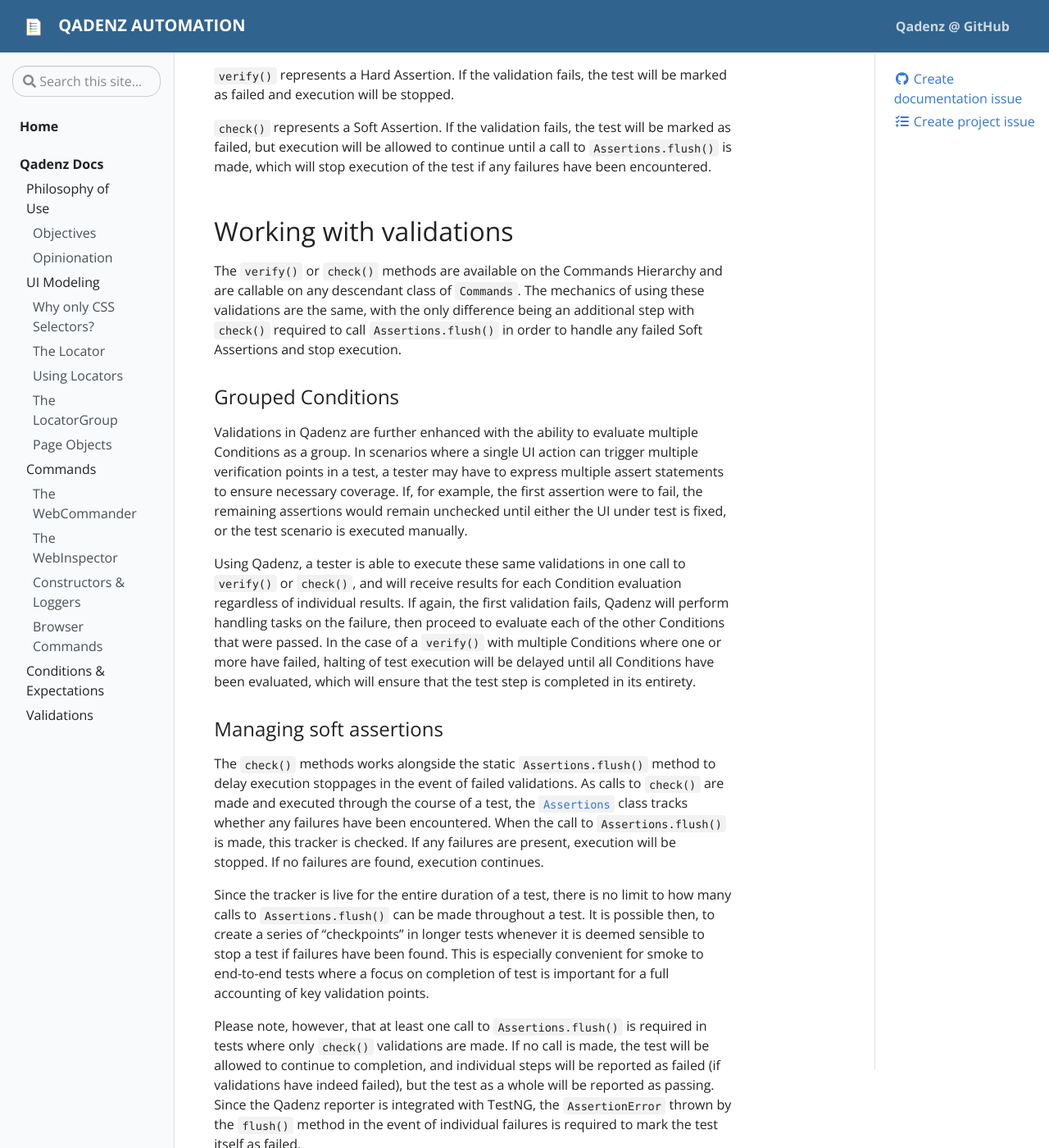
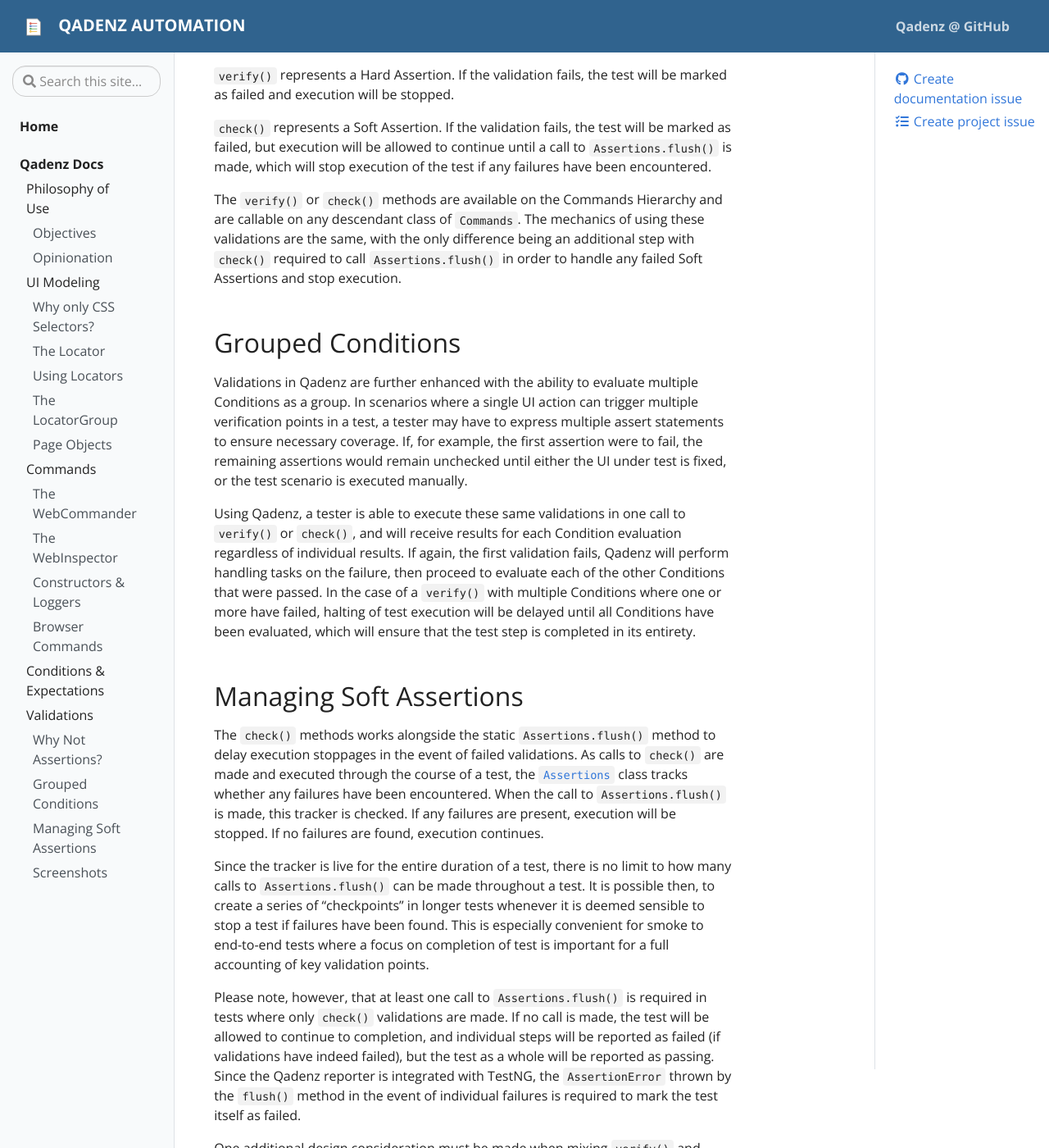
Before and after one commit to qadenz/qadenz.github.io, a Jekyll site: the page built from pages/docs.md, in a window 1280 px wide and 1400 px high, scrolled down 13356 px. Shown: the whole window at 82% size. Built offline with Jekyll 4.4.1, drawn with Linux system fonts in a browser that asks for light colours.

Commit message:
Updates to formatting and TOC

```diff
--- a/_data/toc.yml
+++ b/_data/toc.yml
@@ -38,3 +38,12 @@
       url: "docs#conditions--expectations"
     - title: Validations
       url: "docs#validations"
+      children:
+        - title: Why Not Assertions?
+          url: "docs#why-not-assertions"
+        - title: Grouped Conditions
+          url: "docs#grouped-conditions"
+        - title: Managing Soft Assertions
+          url: "docs#managing-soft-assertions"
+        - title: Screenshots
+          url: "docs#screenshots"
--- a/pages/docs.md
+++ b/pages/docs.md
@@ -298,17 +298,15 @@ The concept of Hard Assertions and Soft Assertions are not new in the test autom
 
 `check()` represents a Soft Assertion. If the validation fails, the test will be marked as failed, but execution will be allowed to continue until a call to `Assertions.flush()` is made, which will stop execution of the test if any failures have been encountered.
 
-## Working with validations
-
 The `verify()` or `check()` methods are available on the Commands Hierarchy and are callable on any descendant class of `Commands`. The mechanics of using these validations are the same, with the only difference being an additional step with `check()` required to call `Assertions.flush()` in order to handle any failed Soft Assertions and stop execution.
 
-### Grouped Conditions
+## Grouped Conditions
 
 Validations in Qadenz are further enhanced with the ability to evaluate multiple Conditions as a group. In scenarios where a single UI action can trigger multiple verification points in a test, a tester may have to express multiple assert statements to ensure necessary coverage. If, for example, the first assertion were to fail, the remaining assertions would remain unchecked until either the UI under test is fixed, or the test scenario is executed manually.
 
 Using Qadenz, a tester is able to execute these same validations in one call to `verify()` or `check()`, and will receive results for each Condition evaluation regardless of individual results. If again, the first validation fails, Qadenz will perform handling tasks on the failure, then proceed to evaluate each of the other Conditions that were passed. In the case of a `verify()` with multiple Conditions where one or more have failed, halting of test execution will be delayed until all Conditions have been evaluated, which will ensure that the test step is completed in its entirety.
 
-### Managing soft assertions
+## Managing Soft Assertions
 
 The `check()` methods works alongside the static `Assertions.flush()` method to delay execution stoppages in the event of failed validations. As calls to `check()` are made and executed through the course of a test, the [`Assertions`](https://github.com/qadenz/qadenz/blob/master/src/main/java/io/qadenz/automation/commands/Assertions.java) class tracks whether any failures have been encountered. When the call to `Assertions.flush()` is made, this tracker is checked. If any failures are present, execution will be stopped. If no failures are found, execution continues.
 
@@ -318,7 +316,7 @@ Please note, however, that at least one call to `Assertions.flush()` is required
 
 One additional design consideration must be made when mixing `verify()` and `check()` validations within the same test. When a `check()` validation is made, and is followed by a `verify()` validation prior to calling `Assertions.flush()`, if the `verify()` validation fails, the test will be stopped at the failed `verify()` validation.
 
-### Screenshots
+## Screenshots
 
 Qadenz validations are built to capture screenshots whenever a Condition evaluation fails. If screenshots are desired for validation failures, no special action need be taken. Should screenshots *not* be needed for a validation, disabling is easy with the overloaded `verify()` and `check()` methods.
 
```
